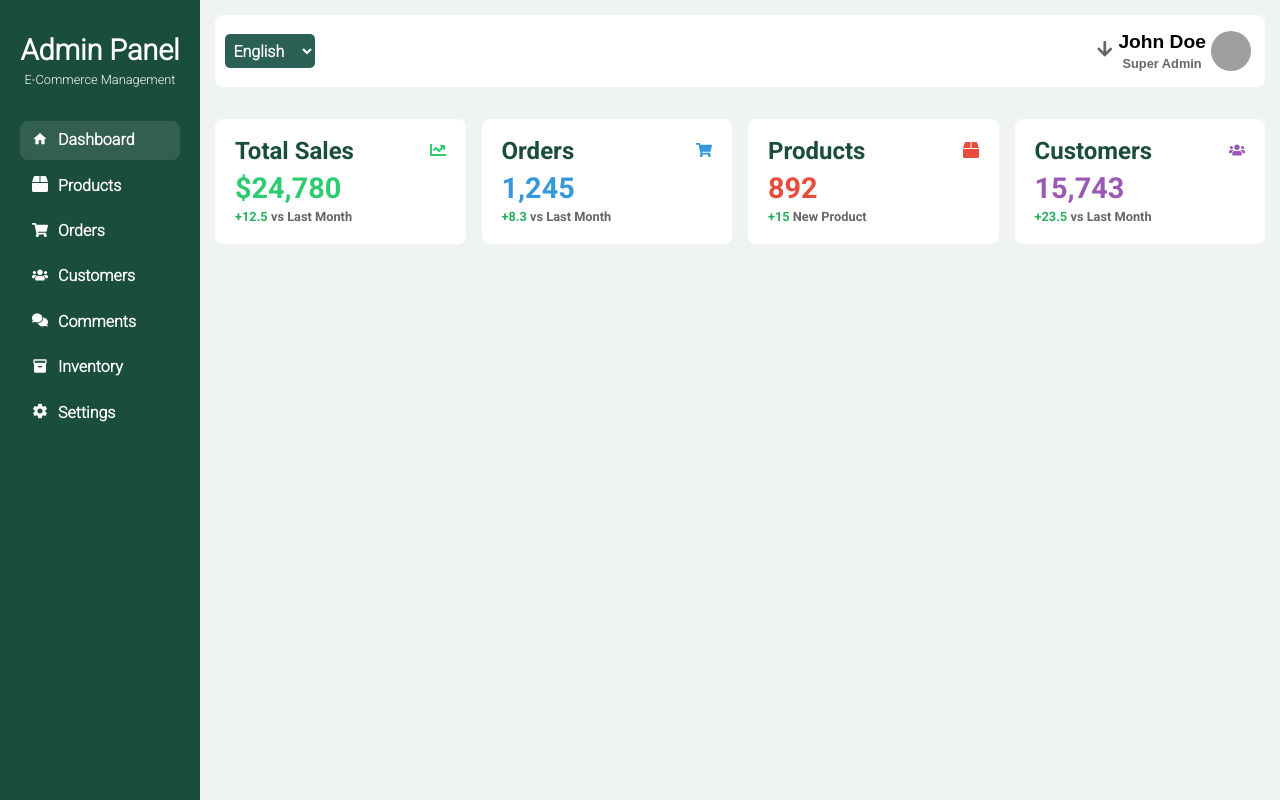
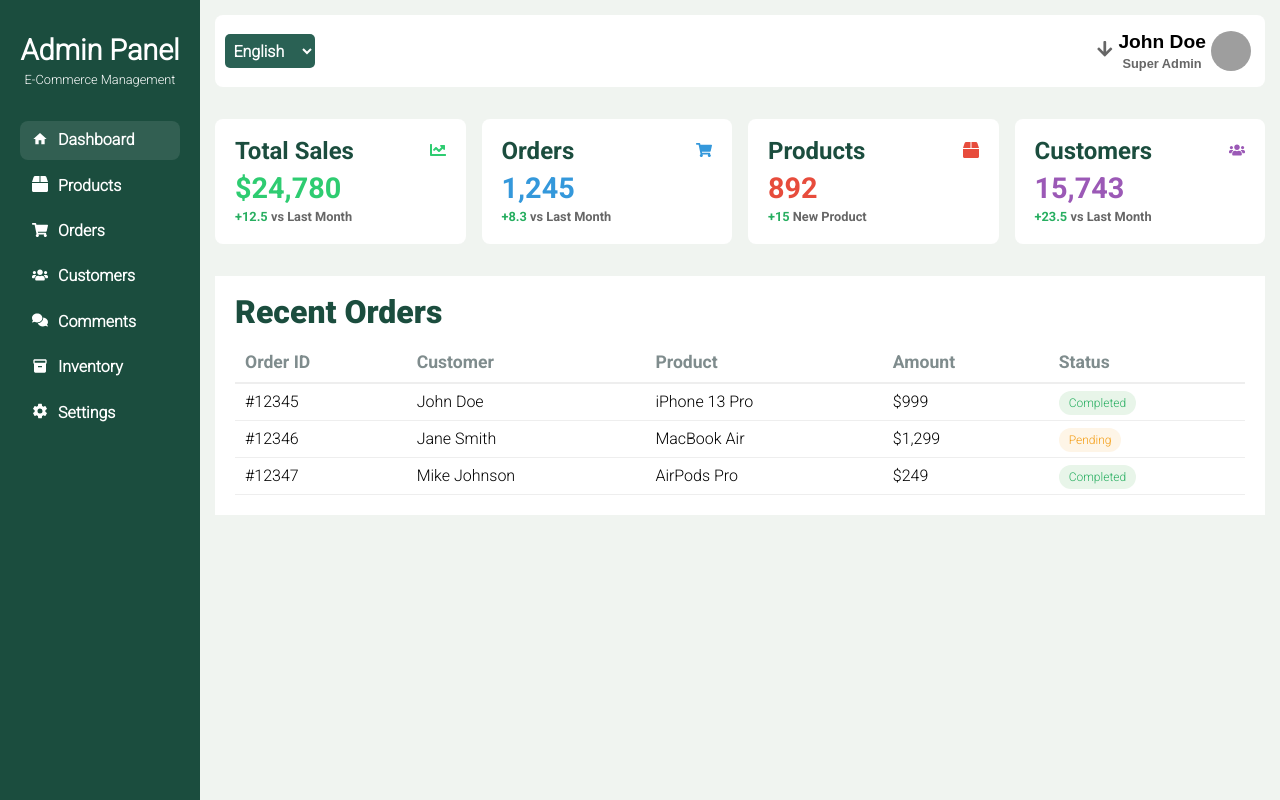
Before and after one commit to mohammadmehdidalvandii/Dashboard, a React (Vite) app in the folder frontend/dashboard/: page / in a window 1280 px wide. Built offline with nearby package versions, Linux system fonts and the light colour scheme; grey boxes are pictures that could not be loaded.

Commit message:
created section orders for home-page

```diff
--- /dev/null
+++ b/frontend/dashboard/src/components/templates/dashboard/Orders/Orders.css
@@ -0,0 +1,23 @@
+.orders{
+    display: block;
+    margin-block: 2rem;
+}
+.orders_wrapper{
+    display: block;
+}
+.orders_header{
+    display: block;
+}
+.title_header{
+    display: block;
+    font-family: var(--roboto-black);
+    font-size: 2rem;
+    color: var(--primary-dark);
+    margin-bottom: 1rem;
+}
+.box{
+    display: block;
+    width: 100%;
+    background-color: var(--white-color);
+    padding: 1.25rem;
+}
--- /dev/null
+++ b/frontend/dashboard/src/components/templates/dashboard/Orders/Orders.jsx
@@ -0,0 +1,49 @@
+import './Orders.css';
+
+function Orders() {
+  return (
+    <section className="orders box">
+        <div className="orders_wrapper">
+            <div className="orders_header">
+                <h2 className='title_header'>Recent Orders</h2>
+            </div>
+            <table>
+                        <thead>
+                            <tr>
+                                <th>Order ID</th>
+                                <th>Customer</th>
+                                <th>Product</th>
+                                <th>Amount</th>
+                                <th>Status</th>
+                            </tr>
+                        </thead>
+                        <tbody>
+                            <tr>
+                                <td>#12345</td>
+                                <td>John Doe</td>
+                                <td>iPhone 13 Pro</td>
+                                <td>$999</td>
+                                <td><span className="status-badge status-completed">Completed</span></td>
+                            </tr>
+                            <tr>
+                                <td>#12346</td>
+                                <td>Jane Smith</td>
+                                <td>MacBook Air</td>
+                                <td>$1,299</td>
+                                <td><span className="status-badge status-pending">Pending</span></td>
+                            </tr>
+                            <tr>
+                                <td>#12347</td>
+                                <td>Mike Johnson</td>
+                                <td>AirPods Pro</td>
+                                <td>$249</td>
+                                <td><span className="status-badge status-completed">Completed</span></td>
+                            </tr>
+                        </tbody>
+                    </table>
+        </div>
+    </section>
+  )
+}
+
+export default Orders
--- a/frontend/dashboard/src/page/Home/Home.jsx
+++ b/frontend/dashboard/src/page/Home/Home.jsx
@@ -1,9 +1,11 @@
+import Orders from '../../components/templates/dashboard/Orders/Orders'
 import Stat from '../../components/templates/dashboard/Stat/Stat'
 
 function Home() {
   return (
   <>
   <Stat/>
+  <Orders/>
   </>
   )
 }
--- a/frontend/dashboard/src/style/main.css
+++ b/frontend/dashboard/src/style/main.css
@@ -87,6 +87,22 @@ body {
     direction: rtl;
 }
 
+
+.title_header{
+    display: block;
+    font-family: var(--roboto-black);
+    font-size: 2rem;
+    color: var(--primary-dark);
+    margin-bottom: 1rem;
+}
+.box{
+    display: block;
+    width: 100%;
+    background-color: var(--white-color);
+    padding: 1.25rem;
+}
+
+
 .form-group {
     margin-bottom: 1.5rem;
 }
@@ -149,13 +165,6 @@ body {
     text-align: center;
 }
 
-/* Card Styles */
-.card {
-    background-color:var(--bg-color);
-    padding: 20px;
-    border-radius: 10px;
-    box-shadow: 0 2px 5px rgba(0,0,0,0.1);
-}
 
 /* Table Styles */
 table {
@@ -171,6 +180,8 @@ th, td {
 th {
     color: #7f8c8d;
     border-bottom: 2px solid #eee;
+    font-family: var(--roboto-bold);
+    font-size: 1.1rem;
 }
 
 td {
```
